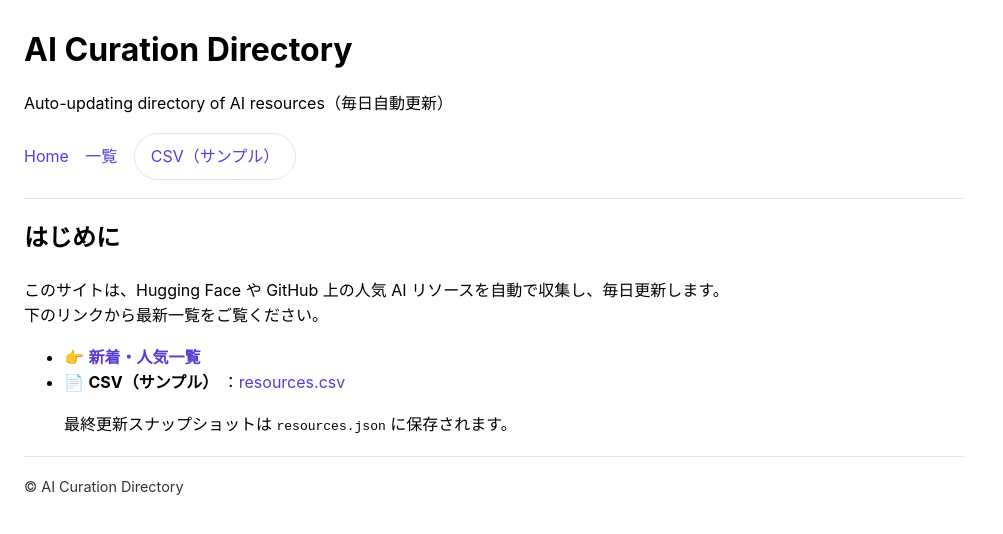
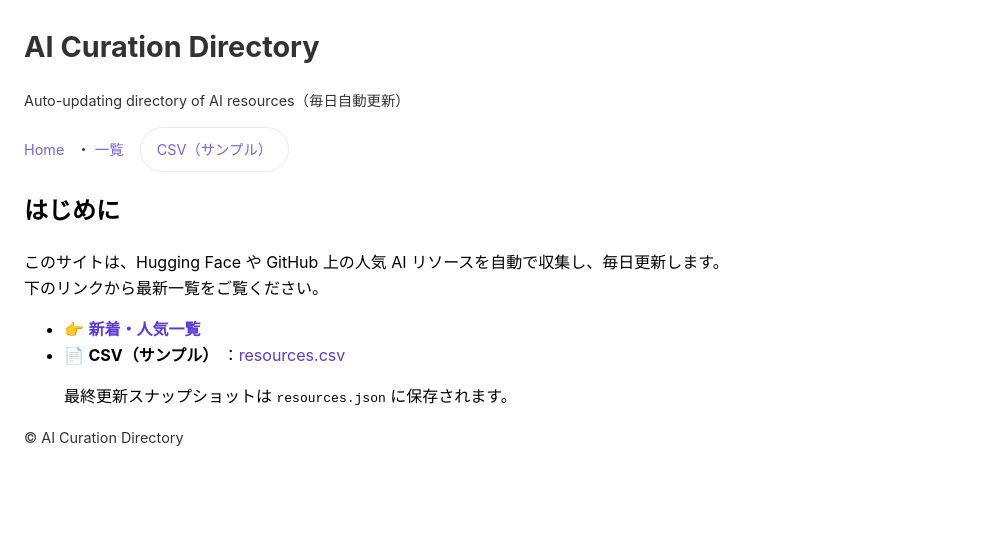
Before and after one commit to karasu12071128-creator/ai-curation-directory, a Jekyll site: the page built from docs/index.md, in a window 1280 px wide. Shown: the top 534 px of the page, without its empty margins (0-1003 px from the left). Built offline with Jekyll 4.4.1, drawn with Linux system fonts in a browser that asks for light colours.

Commit message:
default.html を更新

```diff
--- a/docs/_layouts/default.html
+++ b/docs/_layouts/default.html
@@ -13,49 +13,25 @@
     body{font-family:-apple-system,BlinkMacSystemFont,Segoe UI,Roboto,Helvetica,Arial,"Hiragino Kaku Gothic ProN",Meiryo,"Noto Sans JP",sans-serif;margin:24px;line-height:1.6}
     header,footer{opacity:.8;font-size:.9em}
     a{color:#5a3bd6;text-decoration:none}
-    .nav a{display:inline-block;margin-right:12px}
-    .btn{display:inline-block;padding:6px 12px;border:1px solid var(--bd);border-radius:9999px;background:#fff}
-    .csv{padding:10px 16px}
-    .wrap{max-width:940px}
-    .chips{display:flex;flex-wrap:wrap;gap:8px;margin:10px 0}
-    .chip{background:var(--pill);border:1px solid var(--bd);border-radius:9999px;padding:4px 10px;cursor:pointer}
-    .chip.active{outline:2px solid #5a3bd6}
-    .row{display:flex;gap:8px;flex-wrap:wrap;align-items:center}
-    input[type="search"],select{padding:8px;border:1px solid #ddd;border-radius:6px;max-width:100%}
-    .count{color:var(--muted)}
-    .card{margin:12px 0;padding:12px;border:1px solid var(--bd);border-radius:8px}
-    .pill{background:var(--pill);border:1px solid var(--bd);border-radius:9999px;padding:2px 8px;margin-left:8px}
-    .tags{margin-top:6px}
-    .tags .tag{display:inline-block;margin:2px 6px 0 0;padding:2px 8px;border:1px solid var(--bd);border-radius:9999px;background:var(--pill);font-size:.9em}
-    .pager{margin:14px 0}
-    .pager button{padding:6px 12px;border:1px solid var(--bd);border-radius:6px;background:#fff}
-    hr{border:0;border-top:1px solid var(--bd);margin:18px 0}
+    nav a{display:inline-block;margin-right:12px}
+    .csv{display:inline-block;padding:10px 16px;border:1px solid var(--bd);border-radius:30px;text-decoration:none;margin-right:12px}
   </style>
 </head>
 <body>
-  <div class="wrap">
-    <h1 style="margin-bottom:6px">{{ site.title }}</h1>
-    <p class="muted">Auto-updating directory of AI resources（毎日自動更新）</p>
-
-    <nav class="nav" aria-label="main">
-      <a href="{{ '/' | relative_url }}">Home</a>
-      <a href="{{ '/list.html' | relative_url }}">一覧</a>
-      <a class="btn csv csv-link" href="{{ '/data/resources.csv' | relative_url }}">CSV（サンプル）</a>
-    </nav>
-    <hr>
-
-    {{ content }}
-
-    <hr>
-    <footer>© AI Curation Directory</footer>
-  </div>
-
-  <!-- CSVクリックを計測 -->
-  <script>
-    (function(){
-      const a=document.querySelector('a.csv-link');
-      if(a){ a.addEventListener('click',()=>{ try{ if(window.plausible) plausible('CSVClick'); }catch(_){}}); }
-    }());
-  </script>
+<header>
+  <h1>{{ site.title }}</h1>
+  <p>{{ site.description }}</p>
+  <nav>
+    <a href="{{ '/' | relative_url }}">Home</a>・
+    <a href="{{ '/list.html' | relative_url }}">一覧</a>
+    <a class="csv" href="{{ '/resources.csv' | relative_url }}">CSV（サンプル）</a>
+  </nav>
+</header>
+<main>
+  {{ content }}
+</main>
+<footer>
+  <p>© {{ site.title }}</p>
+</footer>
 </body>
 </html>
```
